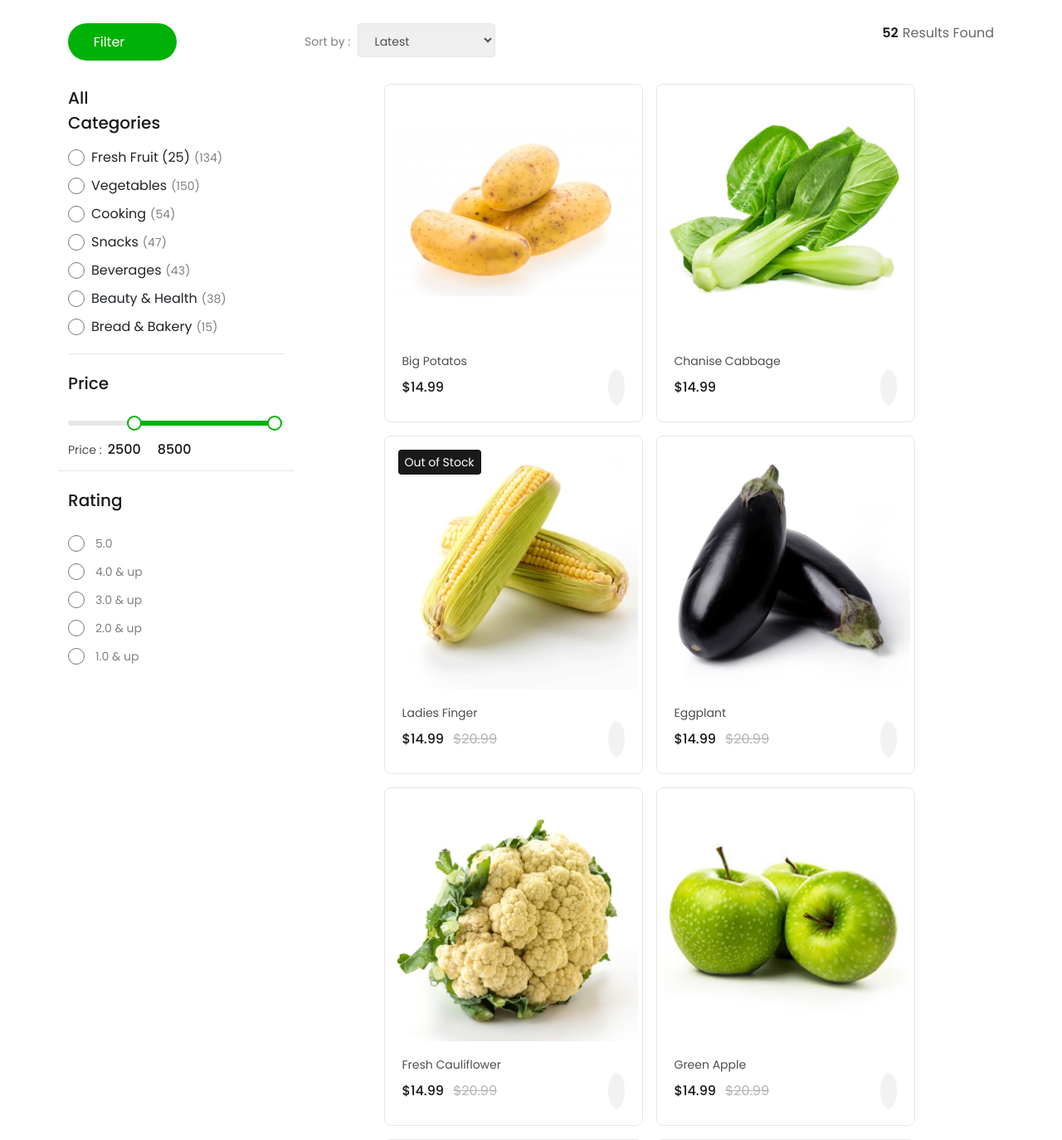
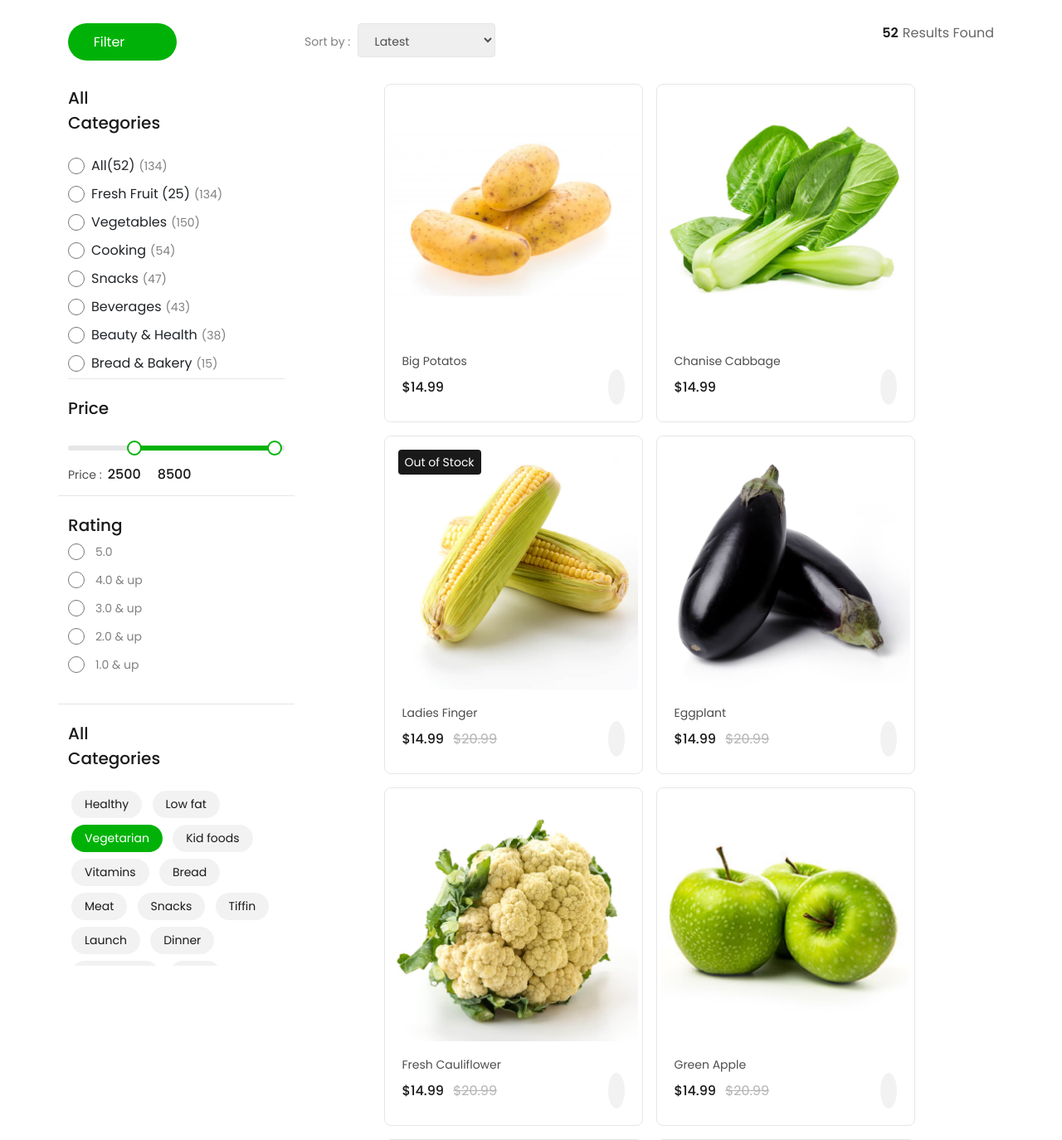
Before and after one commit to SadmanSalim/EcoBazar, a PHP site: page /shop.html in a window 1280 px wide. Shown: the part 321-1695 px from the top of the page at 83% size. Run offline with PHP 8.4, Linux system fonts and the light colour scheme; some libraries are stand-ins or nearby versions.

Commit message:
added filter section

```diff
--- a/assets/css/shop.css
+++ b/assets/css/shop.css
@@ -677,7 +678,7 @@ nav .quickCall a {
 
 .shopCollapse {
   overflow: hidden;
-  padding-bottom: 20px;
+  /* padding-bottom: 20px; */
 }
 
 .shopOpen {
@@ -709,7 +710,7 @@ nav .quickCall a {
 }
 .shopOpen.active {
   transform: translateY(0%);
-  height: 233px;
+  height: 273px;
   overflow: visible;
 }
 /* *All Categories Radio Buttons End Here */
@@ -826,7 +827,7 @@ input[type='range']::-webkit-slider-thumb {
 
 /* *Rating Stert Here */
 .ratingBtn {
-  padding: 20px 0;
+  padding: 20px 0 0;
   cursor: pointer;
   border-top: 1px solid var(--gray-scale-gray-–-100);
 }
@@ -873,11 +874,62 @@ input[type='range']::-webkit-slider-thumb {
 }
 .ratingOpen.active {
   transform: translateY(0%);
-  height: 233px;
+  height: 180px;
   overflow: visible;
 }
-/* *Rating End Here */
+/* *Populae Tag Staet Here */
+.popularBtn {
+  padding: 20px 0;
+  cursor: pointer;
+  border-top: 1px solid var(--gray-scale-gray-–-100);
+}
+.popular {
+  margin-top: 20px;
+}
+.popular .popularParent a {
+  font-weight: 500;
+  font-size: 20px;
+  line-height: 150%;
+  color: var(--gray-scale-gray-–-900);
+}
+.popularCollapse {
+  overflow: hidden;
+}
 
+.popularTagBox {
+  transition: 0.3s ease;
+  transform: translateY(-100%);
+  height: 0;
+  overflow: hidden;
+}
+
+.popularTagBox.active {
+  transform: translateY(0%);
+  height: 215px;
+  overflow: visible;
+}
+.popularCollapse .popularTag {
+  border-radius: 30px;
+  padding: 6px 16px;
+  background: var(--gray-scale-gray-–-50);
+  font-weight: 400;
+  font-size: 14px;
+  color: var(--gray-scale-gray-–-900);
+  margin: 4px;
+  display: inline-block;
+  cursor: pointer;
+  transition: 0.3s;
+}
+.popularCollapse .popularTag:focus,
+.popularCollapse .popularTag:hover {
+  background: var(--branding-success);
+  color: var(--gray-scale-white);
+}
+.popularCollapse .popularTag.active {
+  background: var(--branding-success);
+  color: var(--gray-scale-white);
+}
+/* *Populae Tag End Here */
 /* *Filtering Left Section End Here */
 
 /* ? Products Right Section Start Here */
--- a/assets/js/shop.js
+++ b/assets/js/shop.js
@@ -38,15 +38,45 @@ $(document).ready(function () {
         : 'ep:arrow-down-bold'
     );
   });
+  $('.popularBtn').click(function () {
+    let iconElement = $(this).find('iconify-icon');
+    $('.popularTagBox').toggleClass('active');
+    iconElement.attr(
+      'icon',
+      iconElement.attr('icon') === 'ep:arrow-down-bold'
+        ? 'ep:arrow-up-bold'
+        : 'ep:arrow-down-bold'
+    );
+  });
+
+  $('.All').click(function () {
+    $('.VegetablesCard').removeClass('d-none');
+    $('.CookingCard').removeClass('d-none');
+    $('.FruitCard').removeClass('d-none');
+  });
+  $('.freshFruit').click(function () {
+    $('.VegetablesCard').addClass('d-none');
+    $('.CookingCard').addClass('d-none');
+    $('.FruitCard').removeClass('d-none');
+  });
+  $('.vegetable').click(function () {
+    $('.FruitCard').addClass('d-none');
+    $('.CookingCard').addClass('d-none');
+    $('.VegetablesCard').removeClass('d-none');
+  });
+  $('.cooking').click(function () {
+    $('.FruitCard').addClass('d-none');
+    $('.CookingCard').removeClass('d-none');
+    $('.VegetablesCard').addClass('d-none');
+  });
+
   // Price toggle
 
   // Price Range Slider End Here
   const rangevalue = document.querySelector('.slider-container .price-slider');
   const rangeInputvalue = document.querySelectorAll('.range-input input');
-
   // Set the price gap
   let priceGap = 500;
-
   // Adding event listners to price input elements
   const priceInputvalue = document.querySelectorAll('.price-input input');
   for (let i = 0; i < priceInputvalue.length; i++) {
--- a/shop.html
+++ b/shop.html
@@ -374,31 +374,35 @@
                      </div>
                      <li class="shopCollapse">
                         <ul class="shopOpen active">
-                           <li class="d-flex align-items-center">
+                           <li class="d-flex align-items-center All">
+                              <input type="radio" id="All" name="Categories">
+                              <label for="All">All(52)<span>(134)</span></label>
+                           </li>
+                           <li class="d-flex align-items-center freshFruit">
                               <input type="radio" id="Fresh" name="Categories">
                               <label for="Fresh">Fresh Fruit (25)<span>(134)</span></label>
                            </li>
-                           <li class="d-flex align-items-center">
+                           <li class="d-flex align-items-center vegetable">
                               <input type="radio" id="Vegetables" name="Categories">
                               <label for="Vegetables">Vegetables<span>(150)</span></label>
                            </li>
-                           <li class="d-flex align-items-center">
+                           <li class="d-flex align-items-center cooking">
                               <input type="radio" id="Cooking" name="Categories">
                               <label for="Cooking">Cooking<span>(54)</span></label>
                            </li>
-                           <li class="d-flex align-items-center">
+                           <li class="d-flex align-items-center snacking">
                               <input type="radio" id="Snacks" name="Categories">
                               <label for="Snacks">Snacks<span>(47)</span></label>
                            </li>
-                           <li class="d-flex align-items-center">
+                           <li class="d-flex align-items-center beverage">
                               <input type="radio" id="Beverages" name="Categories">
                               <label for="Beverages">Beverages<span>(43)</span></label>
                            </li>
-                           <li class="d-flex align-items-center">
+                           <li class="d-flex align-items-center health">
                               <input type="radio" id="Beauty" name="Categories">
                               <label for="Beauty">Beauty & Health<span>(38)</span></label>
                            </li>
-                           <li class="d-flex align-items-center" class="d-flex align-items-center">
+                           <li class="d-flex align-items-center bread" class="d-flex align-items-center">
                               <input type="radio" id="Bread" name="Categories">
                               <label for="Bread">Bread & Bakery<span>(15)</span></label>
                            </li>
@@ -524,6 +526,34 @@
                   </div>
                   <!-- *Rating End Here-->
 
+                  <!-- *Popular Tag End Here-->
+                  <div class="popular">
+                     <div class="row align-items-center popularBtn">
+                        <div class="col-6 popularParent"><a type="button">All Categories</a></div>
+                        <div class="col-6 text-end">
+                           <iconify-icon icon="ep:arrow-down-bold"></iconify-icon>
+                        </div>
+                     </div>
+                     <div class="popularCollapse">
+                        <div class="popularTagBox active">
+                           <span class="popularTag">Healthy</span>
+                           <span class="popularTag">Low fat</span>
+                           <span class="popularTag active">Vegetarian</span>
+                           <span class="popularTag">Kid foods</span>
+                           <span class="popularTag">Vitamins</span>
+                           <span class="popularTag">Bread</span>
+                           <span class="popularTag">Meat</span>
+                           <span class="popularTag">Snacks</span>
+                           <span class="popularTag">Tiffin</span>
+                           <span class="popularTag">Launch</span>
+                           <span class="popularTag">Dinner</span>
+                           <span class="popularTag">Breackfast</span>
+                           <span class="popularTag">Fruit</span>
+                        </div>
+                     </div>
+                  </div>
+                  <!-- *Popular Tag End Here-->
+
                </section>
                <!-- *Filtering End Hear -->
 
@@ -1166,6 +1196,21 @@
 
                            <!-- *Hover Effect End Here -->
 
+                        </div>
+                     </div>
+                     <div class="nextPage">
+                        <div class="d-flex justify-content-center">
+                           <span class="leftPage">
+                              <iconify-icon icon="iconamoon:arrow-left-2-light" width="24" height="24"></iconify-icon>
+                           </span>
+                           <span class="next active">1</span>
+                           <span class="next">2</span>
+                           <span class="next">3</span>
+                           <span class="next">4</span>
+                           <span class="next">5</span>
+                           <span class="rightPage">
+                              <iconify-icon icon="iconamoon:arrow-right-2-light" width="24" height="24"></iconify-icon>
+                           </span>
                         </div>
                      </div>
                   </section>
```
Also changed, not shown: other parts of assets/css/shop.css (+34 -4 lines), other parts of shop.html (+15 -17 lines).
